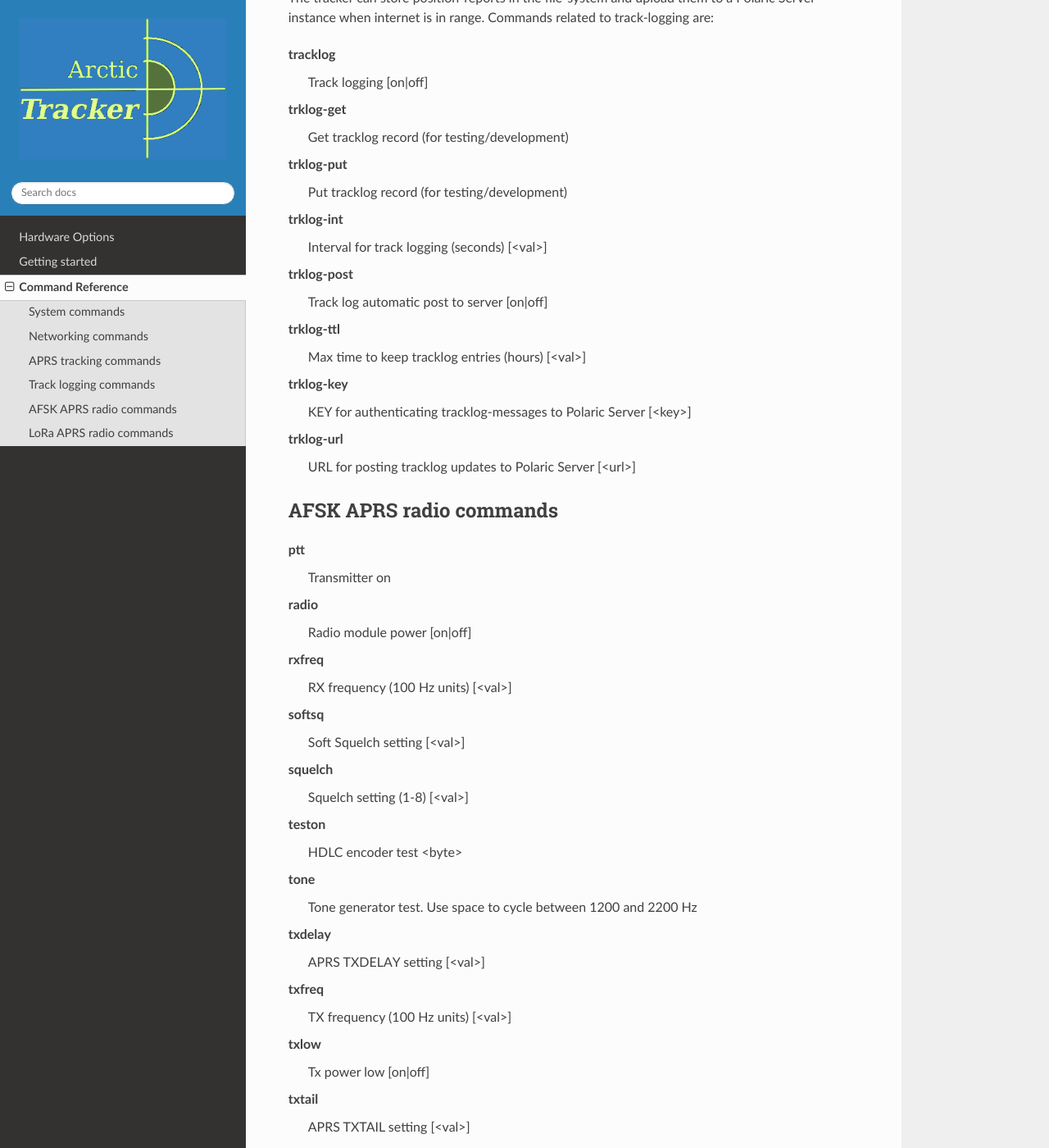
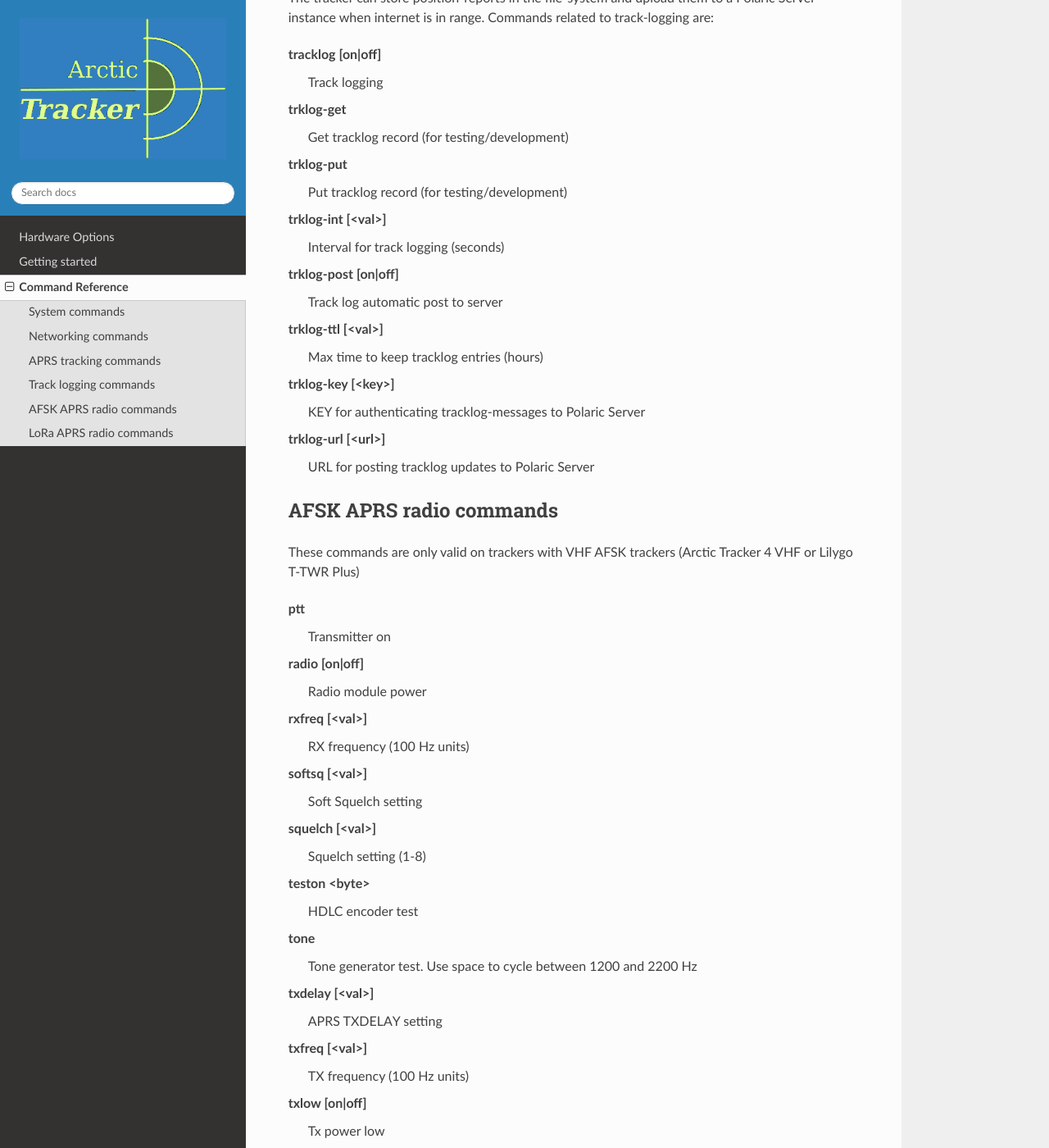
Before and after one commit to Hamlabs/ArcticTracker-docs, a Sphinx documentation site: the page built from docs/commandref.rst, in a window 1280 px wide and 1400 px high, scrolled down 4904 px. Shown: the whole window at 82% size. Built offline with Sphinx 7.4.7 and the Read the Docs theme 3.1.0, drawn with Linux system fonts in a browser that asks for light colours; pages that are not in the unit, such as notebooks, are missing from menus; some of the changed text lies outside the part shown.

Commit message:
Update commandref.rst

```diff
--- a/docs/commandref.rst
+++ b/docs/commandref.rst
@@ -103,15 +103,15 @@ APRS tracking commands
 **igate** [on|off]
     Igate setting
 **igate-host** [<hostname>]
-    Igate server host
+    Igate server host to connect to
 **igate-port**  [<portnr>]
-    Igate server port
+    Igate server port to connect to
 **igate-user**  [<callsign>]
-    Igate server user
+    Igate server logon user
 **igate-pass** [<code>]
-    Igate server passcode
+    Igate server logon passcode
 **igtrack** [on|off]
-    Send posreports directly to APRS/IS when available
+    Send posreports (from tracker) directly to APRS/IS when available
 **listen**
     Monitor radio channel for incoming APRS packets
 **maxframe** [<val>]
@@ -145,69 +145,72 @@ APRS tracking commands
 **turnlimit** [<val>]
     Threshold for change of direction
 **txmon** [on|off]
-    Tx monitor (show TX packets)
+    Tx monitor (show own TX packets on console in listen mode)
 
 Track logging commands
 ----------------------
 The tracker can store position-reports in the file-system and upload them to a Polaric Server instance when internet is in range. Commands related to track-logging are:
 
-**tracklog**
-    Track logging [on|off]
+**tracklog** [on|off]
+    Track logging
 **trklog-get**
     Get tracklog record (for testing/development)
 **trklog-put**
     Put tracklog record (for testing/development)
-**trklog-int**
-     Interval for track logging (seconds) [<val>]
-**trklog-post**
-    Track log automatic post to server [on|off]
-**trklog-ttl**
-     Max time to keep tracklog entries (hours) [<val>]
-**trklog-key**
-    KEY for authenticating tracklog-messages to Polaric Server [<key>]
-**trklog-url**
-    URL for posting tracklog updates to Polaric Server [<url>]
+**trklog-int** [<val>]
+     Interval for track logging (seconds)
+**trklog-post** [on|off]
+    Track log automatic post to server
+**trklog-ttl** [<val>]
+     Max time to keep tracklog entries (hours)
+**trklog-key** [<key>]
+    KEY for authenticating tracklog-messages to Polaric Server
+**trklog-url** [<url>]
+    URL for posting tracklog updates to Polaric Server
 
 
 
 AFSK APRS radio commands
 ------------------------
+These commands are only valid on trackers with VHF AFSK trackers (Arctic Tracker 4 VHF or Lilygo T-TWR Plus)
 
 **ptt**
     Transmitter on
-**radio**
-     Radio module power [on|off]
-**rxfreq**
-    RX frequency (100 Hz units) [<val>]
-**softsq**
-    Soft Squelch setting [<val>]
-**squelch**
-    Squelch setting (1-8) [<val>]
-**teston**
-    HDLC encoder test <byte>
+**radio** [on|off]
+     Radio module power
+**rxfreq**  [<val>]
+    RX frequency (100 Hz units)
+**softsq**  [<val>]
+    Soft Squelch setting
+**squelch**  [<val>]
+    Squelch setting (1-8)
+**teston** <byte>
+    HDLC encoder test
 **tone**
     Tone generator test. Use space to cycle between 1200 and 2200 Hz
-**txdelay**
-    APRS TXDELAY setting [<val>]
-**txfreq**
-    TX frequency (100 Hz units) [<val>]
-**txlow**
-    Tx power low [on|off]
-**txtail**
-    APRS TXTAIL setting [<val>]
-**volume**
-    RX audio level setting (1-8) [<val>]
+**txdelay** [<val>]
+    APRS TXDELAY setting
+**txfreq** [<val>]
+    TX frequency (100 Hz units)
+**txlow** [on|off]
+    Tx power low
+**txtail**  [<val>]
+    APRS TXTAIL setting
+**volume** [<val>]
+    RX audio level setting (1-8)
 
 
 LoRa APRS radio commands
 ------------------------
-**freq**
-    TX/RX frequency (Hz) [<val>]
+These commands are only valid on trackers with LoRa APRS (Arctic Tracker 4 UHF)
+
+**freq** [<val>]
+    TX/RX frequency (Hz)
 **heard**
      Last heard packet
-**lora-cr**
-    LoRa coding rate (5-8) [<val>]
-**lora-sf**
-    LoRa spreading factor (7-12) [<val>]
-**txpower**
-    Tx power (1-6) [<val>]
+**lora-cr** [<val>]
+    LoRa coding rate (5-8)
+**lora-sf** [<val>]
+    LoRa spreading factor (7-12)
+**txpower** [<val>]
+    Tx power (1-6)
```
